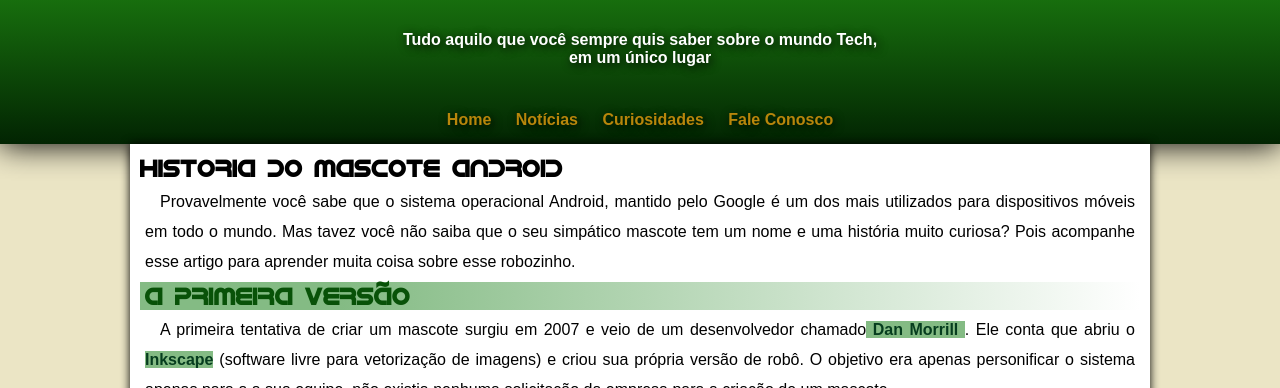
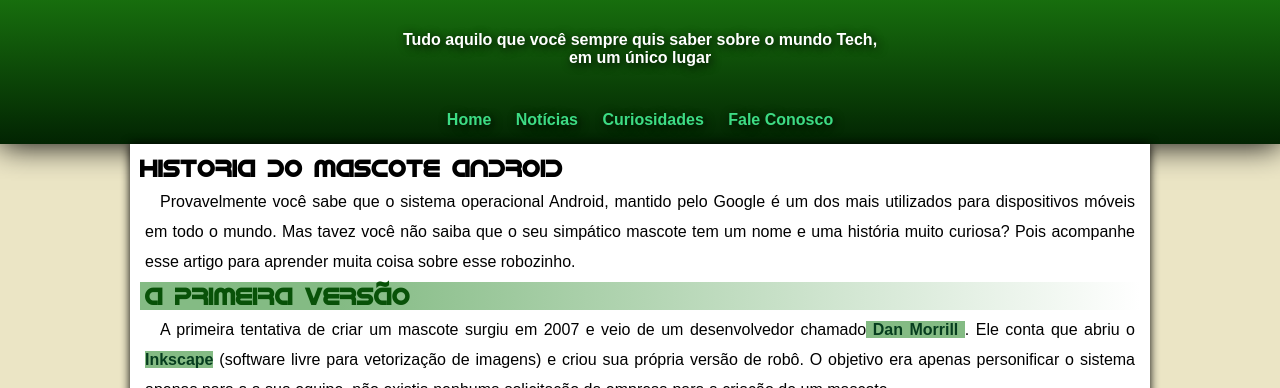
Before and after one commit to AndersonMauriciodeOliveira0512/1-IrinaBlok, a plain HTML site: page index.html in a window 1280 px wide. Shown: the part 80-468 px from the top of the page. Drawn offline with Linux system fonts and the light colour scheme.

Commit message:
Update style.css

```diff
--- a/style.css
+++ b/style.css
@@ -62,7 +62,7 @@
 naV{text-align: center;}
 nav>a {
 text-decoration: none;
-color:darkgoldenrod;
+color:#3ddc84;
 margin: 0px;
 transition-duration: 0.5s;
 padding: 10px;
```
